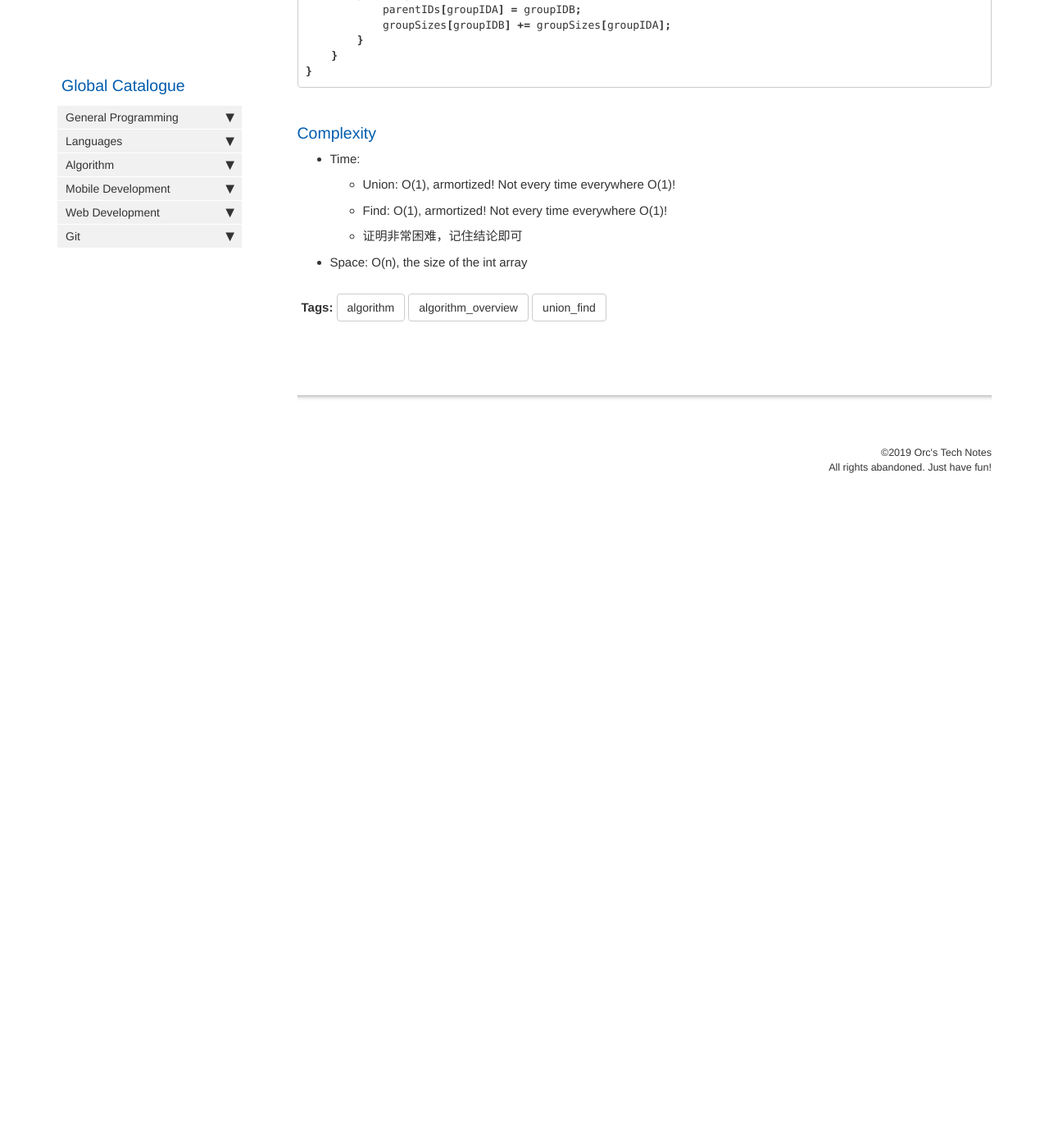
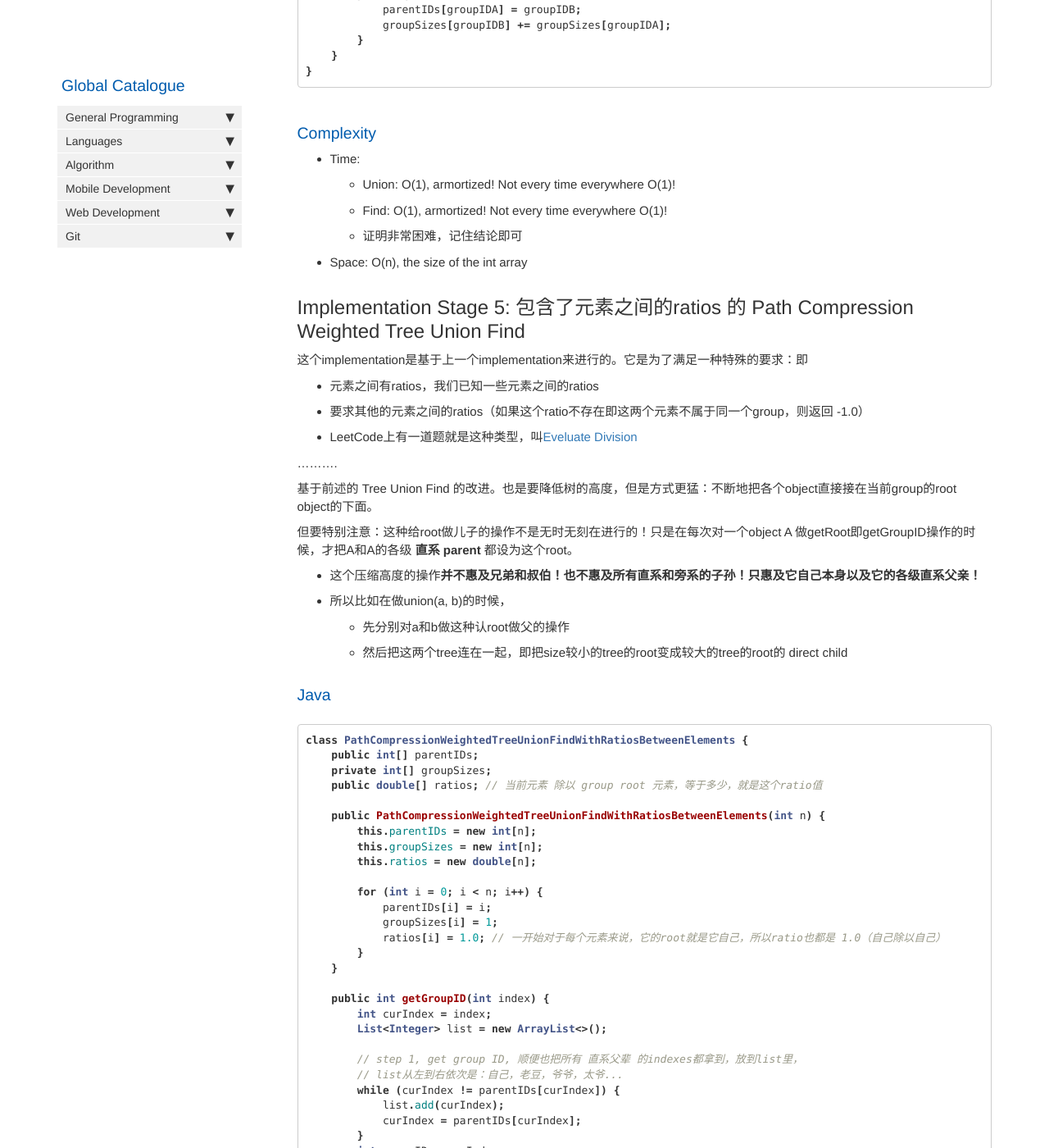
Before and after one commit to HungryOrc/hungryorc.github.io, a Jekyll site: the page built from pages/algorithm/algorithm_union_find.md, in a window 1280 px wide and 1400 px high, scrolled down 6348 px. Shown: the whole window at 82% size. Built offline with Jekyll 4.4.1, drawn with Linux system fonts in a browser that asks for light colours; nearby versions of some CDN libraries; comment, search, counter and statistics services are not loaded; before the commit the page ends 6978 px from its top, so only the background shows below that; some of the changed text lies outside the part shown.

Commit message:
Update algorithm_union_find.md

````diff
--- a/pages/algorithm/algorithm_union_find.md
+++ b/pages/algorithm/algorithm_union_find.md
@@ -309,5 +309,133 @@ class PathCompressionWeightedTreeUnionFind {
   * 证明非常困难，记住结论即可
 * Space: O(n), the size of the int array
 
+## Implementation Stage 5: 包含了元素之间的ratios 的 Path Compression Weighted Tree Union Find
+这个implementation是基于上一个implementation来进行的。它是为了满足一种特殊的要求：即
+* 元素之间有ratios，我们已知一些元素之间的ratios
+* 要求其他的元素之间的ratios（如果这个ratio不存在即这两个元素不属于同一个group，则返回 -1.0）
+* LeetCode上有一道题就是这种类型，叫[Eveluate Division]()
+
+
+..........
+
+基于前述的 Tree Union Find 的改进。也是要降低树的高度，但是方式更猛：不断地把各个object直接接在当前group的root object的下面。
+
+但要特别注意：这种给root做儿子的操作不是无时无刻在进行的！只是在每次对一个object A 做getRoot即getGroupID操作的时候，才把A和A的各级 **直系 parent** 都设为这个root。
+* 这个压缩高度的操作**并不惠及兄弟和叔伯！也不惠及所有直系和旁系的子孙！只惠及它自己本身以及它的各级直系父亲！**
+* 所以比如在做union(a, b)的时候，
+  * 先分别对a和b做这种认root做父的操作
+  * 然后把这两个tree连在一起，即把size较小的tree的root变成较大的tree的root的 direct child
+
+### Java
+```java
+class PathCompressionWeightedTreeUnionFindWithRatiosBetweenElements {
+    public int[] parentIDs;
+    private int[] groupSizes;
+    public double[] ratios; // 当前元素 除以 group root 元素，等于多少，就是这个ratio值
+
+    public PathCompressionWeightedTreeUnionFindWithRatiosBetweenElements(int n) {
+        this.parentIDs = new int[n];
+        this.groupSizes = new int[n];
+        this.ratios = new double[n];
+
+        for (int i = 0; i < n; i++) {
+            parentIDs[i] = i;
+            groupSizes[i] = 1;
+            ratios[i] = 1.0; // 一开始对于每个元素来说，它的root就是它自己，所以ratio也都是 1.0（自己除以自己）
+        }
+    }
+
+    public int getGroupID(int index) {
+        int curIndex = index;
+        List<Integer> list = new ArrayList<>();
+
+        // step 1, get group ID, 顺便也把所有 直系父辈 的indexes都拿到，放到list里，
+        // list从左到右依次是：自己，老豆，爷爷，太爷...
+        while (curIndex != parentIDs[curIndex]) {
+            list.add(curIndex);
+            curIndex = parentIDs[curIndex];
+        }
+        int groupID = curIndex;
+
+        // step 2, update the parent id of the object and all its direct ancestors to be the group id,
+        // and also update the ratios of the object and all its direct ancestors
+        int n = list.size();
+        // 从倒数第二个元素开始，因为倒数第一个元素的parent就是root，所以倒数第一个元素的ratio是不需要更改的
+        for (int i = n - 2; i >= 0; i--) {
+            // 更新ratio值
+            curIndex = list.get(i);
+            int parentIndex = list.get(i + 1);
+            ratios[curIndex] *= ratios[parentIndex];
+            // 更新parent id 为 root id 即 group id
+            parentIDs[curIndex] = groupID;
+        }
+        return groupID;
+    }
+
+    public boolean find(int a, int b) {
+        int groupIDA = getGroupID(a);
+        int groupIDB = getGroupID(b);
+
+        return groupIDA == groupIDB;
+    }
+
+    public void union(int a, int b, double ratioADivideByB) {
+        int groupIDA = getGroupID(a);
+        int groupIDB = getGroupID(b);
+
+        if (groupIDA == groupIDB) {
+            return;
+        }
+
+        if (groupSizes[groupIDA] >= groupSizes[groupIDB]) {
+            parentIDs[groupIDB] = groupIDA;
+            groupSizes[groupIDA] += groupSizes[groupIDB];
+
+            // 更新 b 和 b的所有直系父辈 的ratio，以及group id
+            double ratioBDivideByA = 1.0 / ratioADivideByB;
+            int curIndex = b;
+            double ratioFactor = (ratioBDivideByA * ratios[a] / ratios[b]);
+            while (parentIDs[curIndex] != curIndex) {
+                int parentID = parentIDs[curIndex];
+                ratios[curIndex] *= ratioFactor;
+                parentIDs[curIndex] = groupIDA;
+                curIndex = parentID;
+            }
+        }
+        else {
+            parentIDs[groupIDA] = groupIDB;
+            groupSizes[groupIDB] += groupSizes[groupIDA];
+
+            // 更新 a 和 a的所有直系父辈 的ratio，以及group id
+            int curIndex = a;
+            double ratioFactor = ratioADivideByB * ratios[b] / ratios[a];
+            while (parentIDs[curIndex] != curIndex) {
+                int parentID = parentIDs[curIndex];
+                ratios[curIndex] *= ratioFactor;
+                parentIDs[curIndex] = groupIDB;
+                curIndex = parentID;
+            }
+        }
+    }
+
+    public double divideAByB(int a, int b) {
+        // 如果a和b不在一个group里，则它们之间不可相除，因为它们之间根本毫无关联
+        if (!find(a, b)) {
+            return -1.0;
+        }
+
+        // 到了这里的时候，a和b的ratio值必然都是它们相对于它们的(共同的)root element 的倍数值了
+        return ratios[a] / ratios[b];
+    }
+}
+```
+
+### Complexity
+* Time:
+  * Union: O(1), armortized! Not every time everywhere O(1)!
+  * Find: O(1), armortized! Not every time everywhere O(1)!
+  * 证明非常困难，记住结论即可
+* Space: O(n), the size of the int array
+
 
 {% include links.html %}
````
